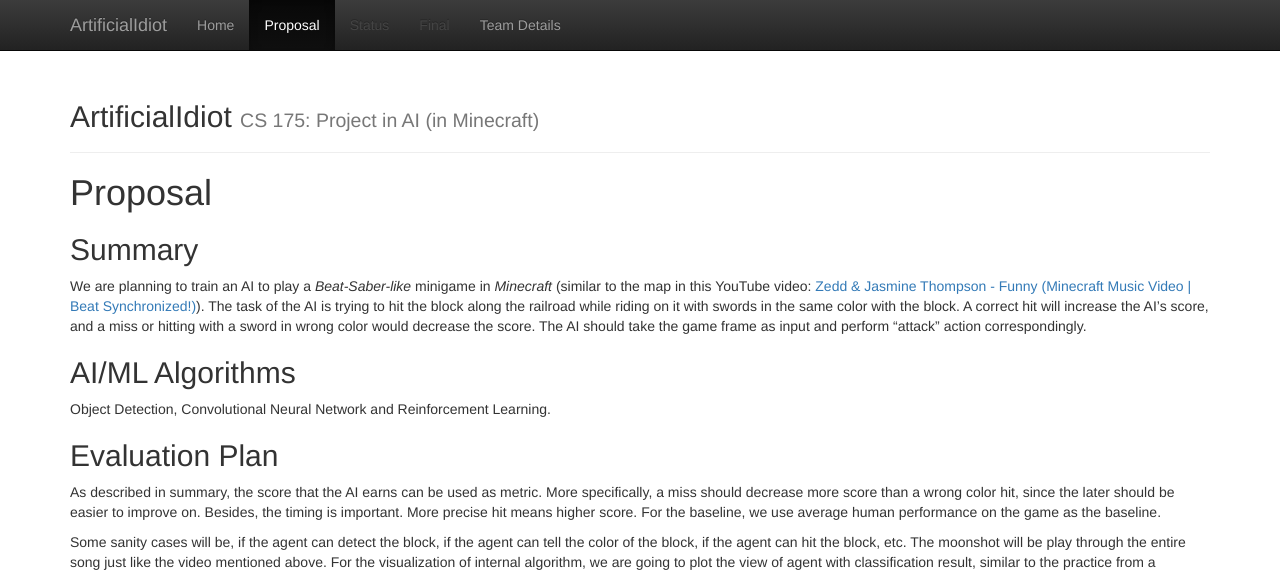
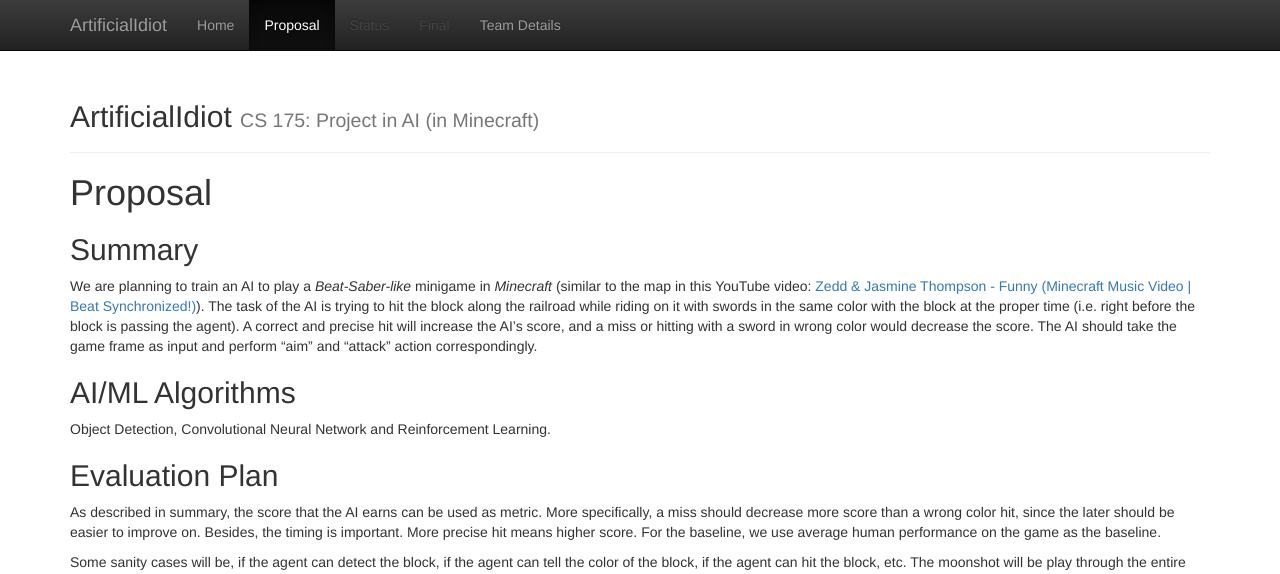
Before and after one commit to CoderMisha/ArtificialIdiot, a Jekyll site: the page built from docs/proposal.md, in a window 1280 px wide and 1075 px high. Shown: the top 574 px of the window. Built offline with Jekyll 4.4.1, drawn with Linux system fonts in a browser that asks for light colours; some of the changed text lies outside the part shown.

Commit message:
update proposal

```diff
--- a/docs/proposal.md
+++ b/docs/proposal.md
@@ -7,7 +7,7 @@ title: Proposal
 
 ## Summary
 
-We are planning to train an AI to play a *Beat-Saber-like* minigame in *Minecraft* (similar to the map in this YouTube video: [Zedd & Jasmine Thompson - Funny (Minecraft Music Video \| Beat Synchronized!)](https://youtu.be/Wm0wFAJr1Xo)). The task of the AI is trying to hit the block along the railroad while riding on it with swords in the same color with the block. A correct hit will increase the AI's score, and a miss or hitting with a sword in wrong color would decrease the score. The AI should take the game frame as input and perform "attack" action correspondingly.
+We are planning to train an AI to play a *Beat-Saber-like* minigame in *Minecraft* (similar to the map in this YouTube video: [Zedd & Jasmine Thompson - Funny (Minecraft Music Video \| Beat Synchronized!)](https://youtu.be/Wm0wFAJr1Xo)). The task of the AI is trying to hit the block along the railroad while riding on it with swords in the same color with the block at the proper time (i.e. right before the block is passing the agent). A correct and precise hit will increase the AI's score, and a miss or hitting with a sword in wrong color would decrease the score. The AI should take the game frame as input and perform "aim" and "attack" action correspondingly.
 
 ## AI/ML Algorithms
 
@@ -20,3 +20,7 @@ As described in summary, the score that the AI earns can be used as metric. More
 Some sanity cases will be, if the agent can detect the block, if the agent can tell the color of the block, if the agent can hit the block, etc. The moonshot will be play through the entire song just like the video mentioned above. For the visualization of internal algorithm, we are going to plot the view of agent with classification result, similar to the practice from a previous group:
 
 ![algorithm visualize](https://raw.githubusercontent.com/WendyWjt/ArtificialIdiot/main/docs/_images/algorithm_visualize.png)
+
+## Appointment with the Instructor
+
+3:30pm - 3:45pm, Wednesday, October 21, 2020
```
